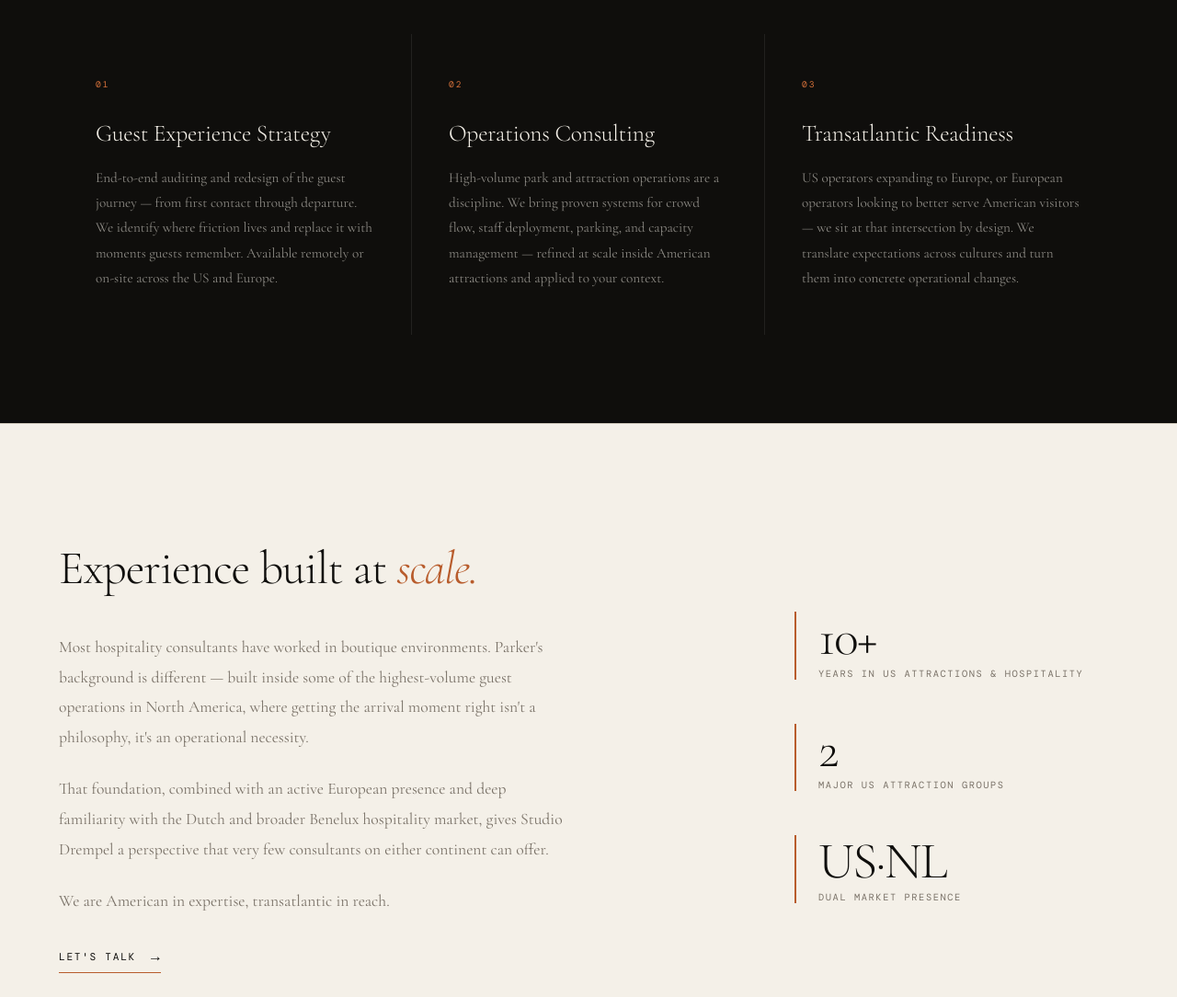
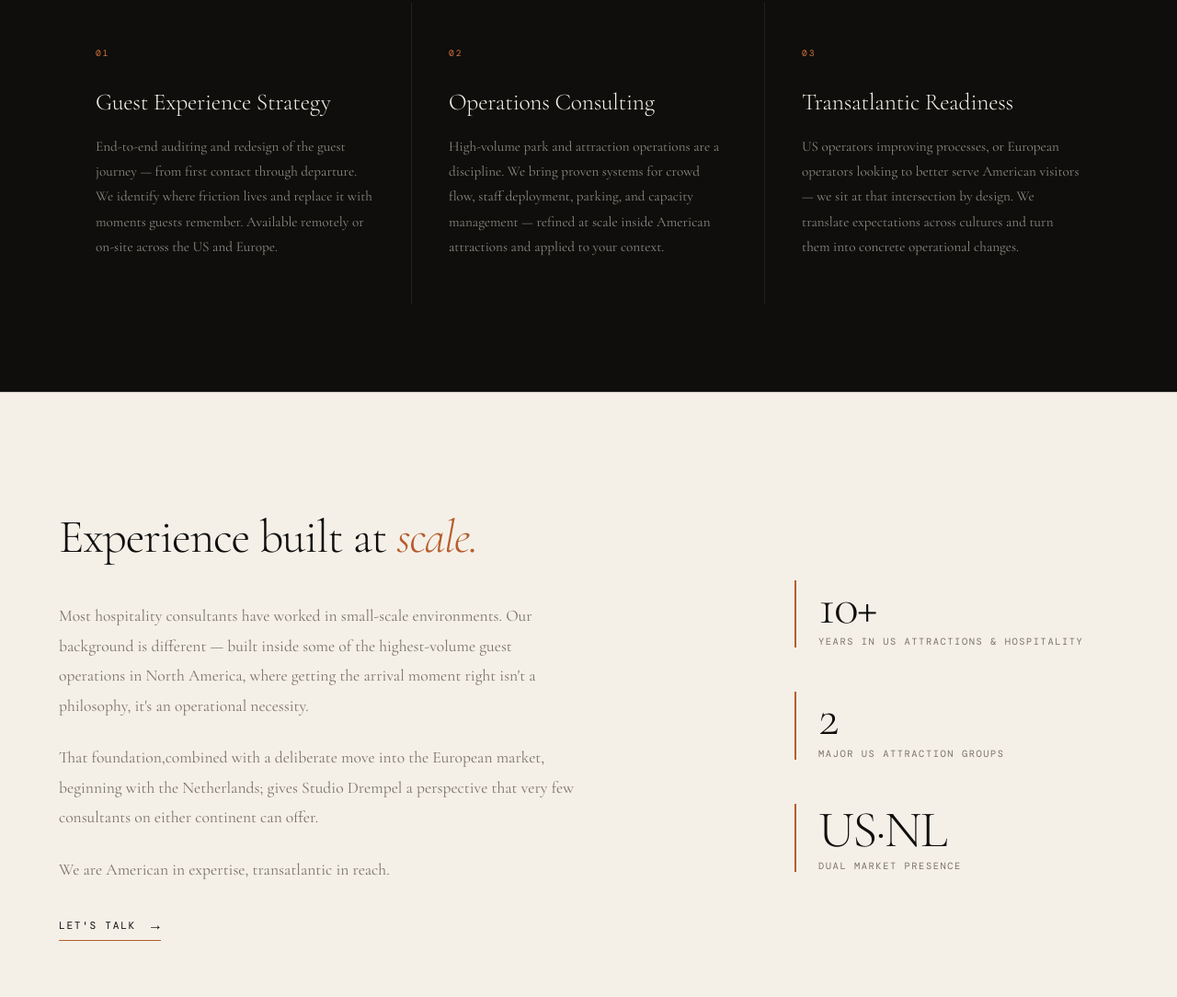
Before and after one commit to pppittman/studio-drempel-website, a plain HTML site: page index.html.html in a window 1280 px wide. Shown: the part 2060-3144 px from the top of the page at 92% size. Drawn offline with nearby package versions, Linux system fonts and the light colour scheme; a web font is replaced by a local one.

Commit message:
Update index.html.html

```diff
--- a/index.html.html
+++ b/index.html.html
@@ -604,9 +604,9 @@
     <div class="about-content">
       <h2 class="reveal">We work at the <em>threshold.</em></h2>
       <p class="reveal">The moment a guest arrives is the moment everything either clicks — or doesn't. It's the first impression, the emotional tone, the signal that tells them whether they made the right choice coming here.</p>
-      <p class="reveal">Studio Drempel was founded by <strong>Parker</strong>, an American hospitality and guest experience consultant with over a decade of large-scale operations experience at some of the most-visited attractions in the United States — including <strong>Busch Gardens</strong> and <strong>Hershey Entertainment</strong>.</p>
+      <p class="reveal">Studio Drempel was founded by us, American hospitality and guest experience consultants with over two decades of large-scale operations experience at some of the most-visited attractions in the United States — including <strong>Busch Gardens</strong> and <strong>Hershey Entertainment</strong>.</p>
       <p class="reveal">We are headquartered in the United States and expanding into the European market with an established presence in the Netherlands. That dual footing gives our clients something rare: deep American attractions expertise with genuine boots-on-the-ground access to the European hospitality landscape.</p>
-      <p class="reveal">Whether you're a US operator looking to understand international guests, or a European attraction ready to raise your standard — we work across both worlds by design.</p>
+      <p class="reveal">Whether you're a US operator looking to improve your operations, or a European attraction ready to raise your standard — we work across both worlds by design.</p>
       <div class="reveal" style="margin-top: 2.5rem;">
         <a href="#services" class="btn">See what we do <span class="btn-arrow">→</span></a>
       </div>
@@ -633,7 +633,7 @@
       <div class="service-item reveal">
         <div class="service-num">03</div>
         <h3>Transatlantic Readiness</h3>
-        <p>US operators expanding to Europe, or European operators looking to better serve American visitors — we sit at that intersection by design. We translate expectations across cultures and turn them into concrete operational changes.</p>
+        <p>US operators improving processes, or European operators looking to better serve American visitors — we sit at that intersection by design. We translate expectations across cultures and turn them into concrete operational changes.</p>
       </div>
     </div>
   </section>
@@ -642,8 +642,8 @@
   <section class="credentials" id="credentials">
     <div class="credentials-left">
       <h2 class="reveal">Experience built at <em>scale.</em></h2>
-      <p class="reveal">Most hospitality consultants have worked in boutique environments. Parker's background is different — built inside some of the highest-volume guest operations in North America, where getting the arrival moment right isn't a philosophy, it's an operational necessity.</p>
-      <p class="reveal">That foundation, combined with an active European presence and deep familiarity with the Dutch and broader Benelux hospitality market, gives Studio Drempel a perspective that very few consultants on either continent can offer.</p>
+      <p class="reveal">Most hospitality consultants have worked in small-scale environments. Our background is different — built inside some of the highest-volume guest operations in North America, where getting the arrival moment right isn't a philosophy, it's an operational necessity.</p>
+      <p class="reveal">That foundation,combined with a deliberate move into the European market, beginning with the Netherlands; gives Studio Drempel a perspective that very few consultants on either continent can offer.</p>
       <p class="reveal">We are American in expertise, transatlantic in reach.</p>
       <div class="reveal" style="margin-top:2rem;">
         <a href="#contact" class="btn">Let's talk <span class="btn-arrow">→</span></a>
```
